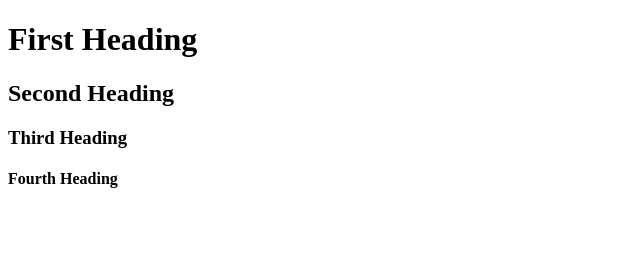
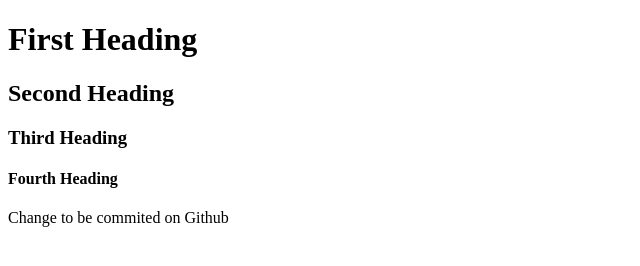
Before and after one commit to RahulChaudhary-Cedcoss/AdvGit, a plain HTML site: page index.html in a window 1280 px wide. Shown: the whole page, without its empty margins (0-640 px from the left). Drawn offline with Linux system fonts and the light colour scheme.

Commit message:
Change on GITHUB

```diff
--- a/index.html
+++ b/index.html
@@ -11,5 +11,6 @@
     <h2>Second Heading</h2>
     <h3>Third Heading</h3>
     <h4>Fourth Heading</h4>
+    Change to be commited on Github
 </body>
 </html>
```
